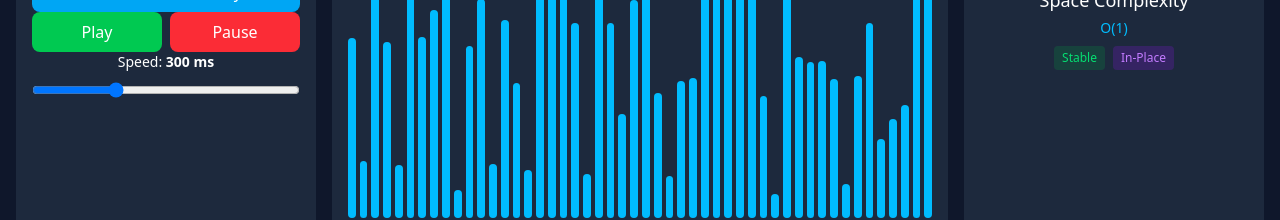
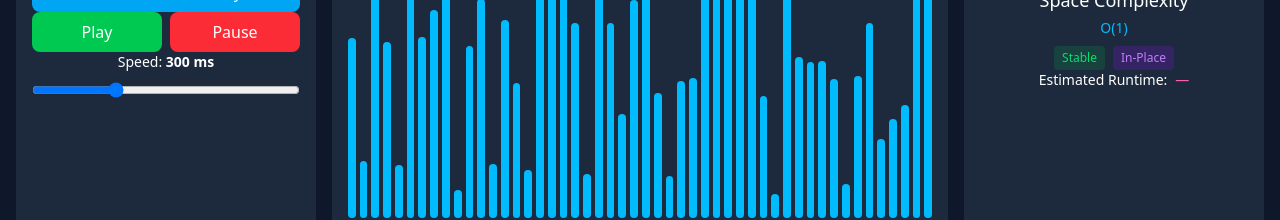
Before and after one commit to riyacore404/algorithm-visualizer, a React (Vite) app: page / in a window 1280 px wide. Shown: the part 206-426 px from the top of the page. Built offline with nearby package versions, Linux system fonts and the light colour scheme.

Commit message:
add runtime estimation based on steps and speed

```diff
--- a/src/App.jsx
+++ b/src/App.jsx
@@ -155,6 +155,8 @@ export default function App() {
         <div className="lg:col-span-3 h-full">
           <InfoPanel
             algorithm={ALGORITHMS[selectedAlgo]}
+            stepCount={animationSteps.length}
+            speed={speed}
           />
         </div>
       </div>
--- a/src/components/ControlPanel.jsx
+++ b/src/components/ControlPanel.jsx
@@ -16,6 +16,8 @@ export default function ControlPanel ({ arraySize, setArraySize, generateArray,
           className="w-full p-2 bg-slate-800 rounded border border-slate-700"
         >
           <option value="bubble">Bubble Sort</option>
+          <option value="selection">Selection Sort</option>
+          <option value="insertion">Insertion Sort</option>
         </select>
 
         <input
--- a/src/components/InfoPanel.jsx
+++ b/src/components/InfoPanel.jsx
@@ -1,6 +1,14 @@
 import React from 'react'
 
-const InfoPanel = ({ algorithm }) => {
+const InfoPanel = ({ algorithm, stepCount, speed }) => {
+  const estimateRuntime = (steps, speed) => {
+    if (!steps || steps === 0) return "—";
+
+    const ms = steps * speed;
+    if (ms < 1000) return `${ms} ms`;
+    return `${(ms / 1000).toFixed(2)} s`;
+  };
+
   return (
     <div className="h-full bg-slate-800 rounded-xl p-4 text-center">
       <h2 className="text-xl font-semibold">
@@ -41,6 +49,13 @@ const InfoPanel = ({ algorithm }) => {
           </span>
         )}
       </div>
+
+      <p className="text-sm">
+        Estimated Runtime:
+        <span className="text-pink-400 ml-2">
+          {estimateRuntime(stepCount, speed)}
+        </span>
+      </p>
     </div>
   )
 }
```
